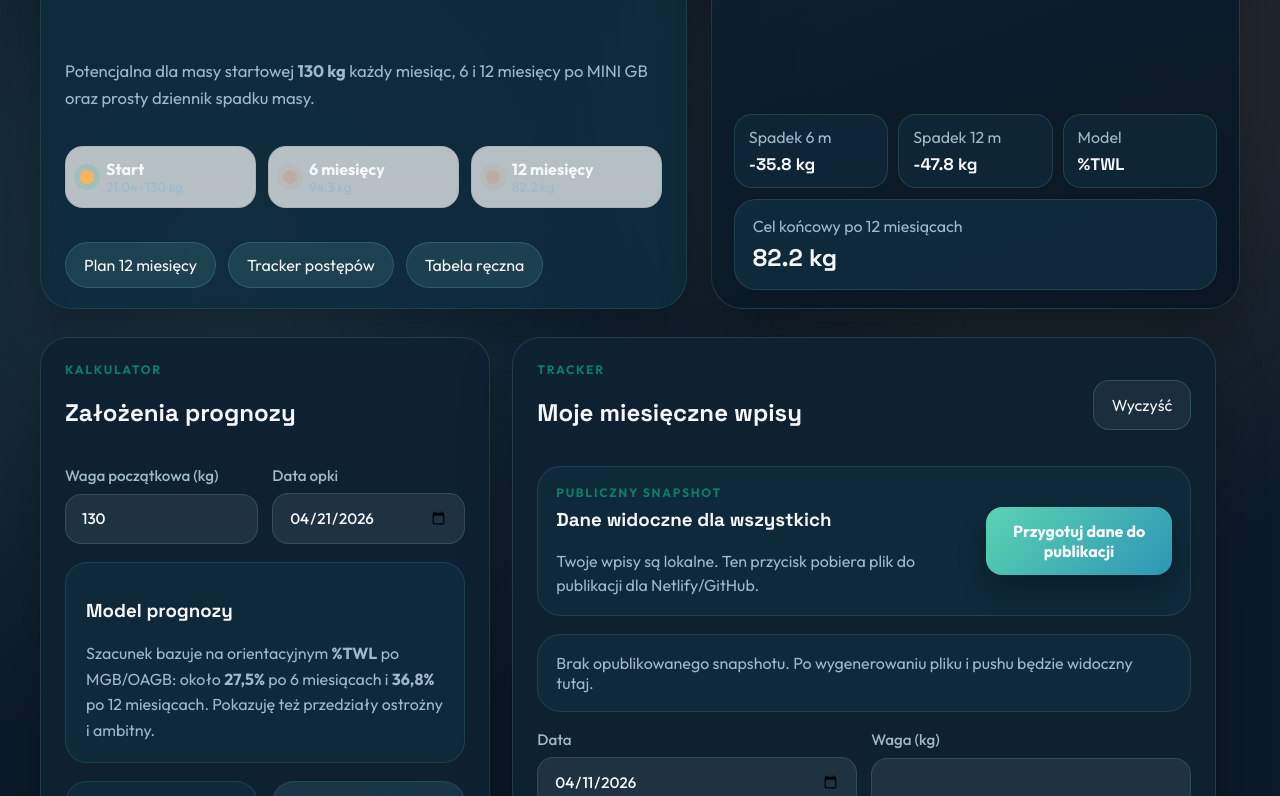
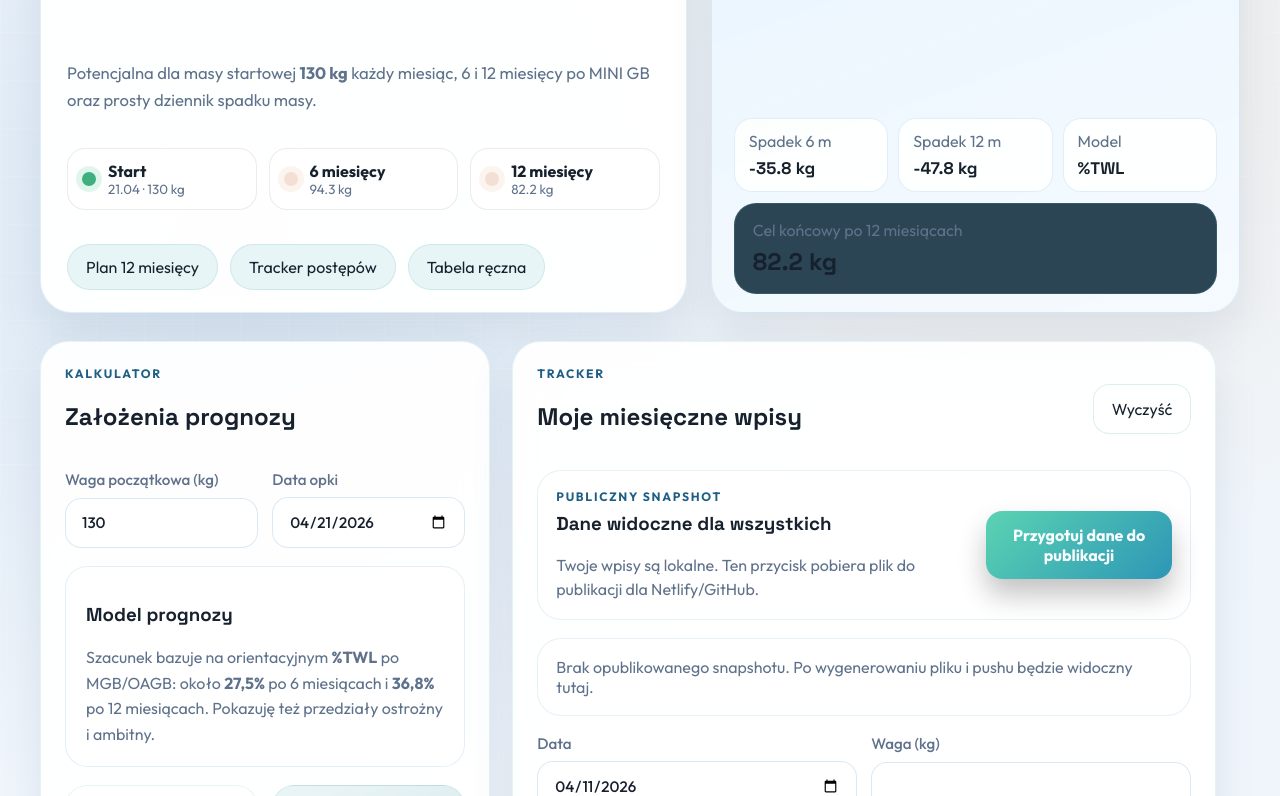
Before and after one commit to krokszi97/minigb, a plain HTML site: page index.html in a window 1280 px wide. Shown: the part 304-1100 px from the top of the page. Drawn offline with Linux system fonts and the light colour scheme.

Commit message:
kolejna zmiana layout

```diff
--- a/styles.css
+++ b/styles.css
@@ -1,17 +1,17 @@
 /* GŁÓWNE ZMIENNE STYLU.
    Tu najszybciej zmienisz kolory, klimat i część layoutu bez dotykania reszty CSS. */
 :root {
-  --tlo: #091a2a;
-  --panel: rgba(12, 29, 43, 0.92);
-  --panel-mocny: rgba(14, 34, 50, 0.96);
-  --linia: rgba(109, 187, 192, 0.16);
-  --tekst: #f5f7fb;
-  --tekst-stonowany: #9fb9c9;
-  --akcent: #6dd3b6;
-  --akcent-ciemny: #0f7b6a;
-  --akcent-jasny: #d3fff5;
-  --sukces: #ffb45c;
-  --cien: 0 26px 52px rgba(0, 0, 0, 0.28);
+  --tlo: #f4f8fc;
+  --panel: rgba(255, 255, 255, 0.94);
+  --panel-mocny: rgba(255, 255, 255, 0.99);
+  --linia: rgba(143, 188, 219, 0.3);
+  --tekst: #17212e;
+  --tekst-stonowany: #5f728b;
+  --akcent: #3b91c5;
+  --akcent-ciemny: #1f5f85;
+  --akcent-jasny: #d6ebff;
+  --sukces: #40af7f;
+  --cien: 0 22px 44px rgba(78, 100, 131, 0.12);
 }
 
 html {
@@ -28,9 +28,9 @@
   font-family: "Outfit", sans-serif;
   color: var(--tekst);
   background:
-    radial-gradient(circle at 18% 18%, rgba(109, 187, 192, 0.18), transparent 20%),
-    radial-gradient(circle at 82% 12%, rgba(255, 180, 92, 0.14), transparent 18%),
-    linear-gradient(180deg, #0b1a29 0%, #091a2a 100%);
+    radial-gradient(circle at 18% 18%, rgba(59, 129, 185, 0.12), transparent 22%),
+    radial-gradient(circle at 82% 12%, rgba(239, 176, 98, 0.12), transparent 18%),
+    linear-gradient(180deg, #eef4fb 0%, var(--tlo) 100%);
 }
 
 body::before {
@@ -38,8 +38,8 @@
   position: fixed;
   inset: 0;
   background-image:
-    linear-gradient(rgba(255, 255, 255, 0.08) 1px, transparent 1px),
-    linear-gradient(90deg, rgba(255, 255, 255, 0.08) 1px, transparent 1px);
+    linear-gradient(rgba(255, 255, 255, 0.85) 1px, transparent 1px),
+    linear-gradient(90deg, rgba(255, 255, 255, 0.85) 1px, transparent 1px);
   background-size: 48px 48px;
   opacity: 0.14;
   pointer-events: none;
@@ -67,10 +67,10 @@
   flex-direction: column;
   justify-content: center;
   gap: 18px;
-  padding: 22px 24px 20px;
+  padding: 24px 26px 22px;
   border-radius: 32px;
-  background: rgba(15, 44, 61, 0.85);
-  border: 1px solid rgba(109, 187, 192, 0.14);
+  background: rgba(255, 255, 255, 0.96);
+  border: 1px solid rgba(143, 188, 219, 0.26);
   box-shadow: var(--cien);
 }
 
@@ -184,7 +184,7 @@
   text-align: right;
   position: relative;
   z-index: 2;
-  background: rgba(13, 33, 49, 0.94);
+  background: rgba(255, 255, 255, 0.98);
 }
 
 .hero-badge span,
@@ -200,6 +200,7 @@
   font-size: 2rem;
   margin-top: 6px;
   font-family: "Space Grotesk", sans-serif;
+  color: var(--tekst);
 }
 
 .hero-visual {
@@ -216,11 +217,11 @@
   flex: 1;
   min-height: 360px;
   border-radius: 32px;
-  background: linear-gradient(160deg, rgba(13, 33, 49, 0.96) 0%, rgba(10, 22, 34, 0.98) 100%);
-  border: 1px solid rgba(109, 187, 192, 0.18);
+  background: linear-gradient(160deg, rgba(233, 245, 254, 0.98) 0%, rgba(245, 250, 255, 0.96) 100%);
+  border: 1px solid rgba(143, 188, 219, 0.26);
   box-shadow: var(--cien);
   overflow: hidden;
-  padding: 24px;
+  padding: 26px;
 }
 
 .progress-header,
@@ -311,8 +312,8 @@
 .metric-chip {
   padding: 12px 14px;
   border-radius: 18px;
-  background: rgba(15, 44, 61, 0.7);
-  border: 1px solid rgba(109, 187, 192, 0.18);
+  background: rgba(255, 255, 255, 0.88);
+  border: 1px solid rgba(143, 188, 219, 0.24);
 }
 
 .metric-chip strong {
@@ -351,6 +352,7 @@
 .card {
   border-radius: 28px;
   padding: 24px;
+  background: var(--panel);
 }
 
 .card-head {
@@ -385,8 +387,8 @@
 
 input {
   width: 100%;
-  border: 1px solid rgba(109, 187, 192, 0.2);
-  background: rgba(255, 255, 255, 0.08);
+  border: 1px solid rgba(143, 188, 219, 0.32);
+  background: rgba(255, 255, 255, 0.92);
   color: var(--tekst);
   padding: 14px 16px;
   border-radius: 16px;
@@ -395,23 +397,23 @@
 }
 
 input:focus {
-  border-color: rgba(109, 187, 192, 0.8);
-  box-shadow: 0 0 0 4px rgba(109, 187, 192, 0.16);
-  background: rgba(255, 255, 255, 0.12);
+  border-color: rgba(59, 129, 185, 0.8);
+  box-shadow: 0 0 0 4px rgba(59, 129, 185, 0.16);
+  background: rgba(255, 255, 255, 0.98);
 }
 
 .assumption-box,
 .chart-card,
 .projection-card,
 .note-card {
-  background: rgba(15, 44, 61, 0.8);
+  background: rgba(255, 255, 255, 0.94);
 }
 
 .assumption-box {
   margin-top: 18px;
   padding: 18px 20px;
   border-radius: 22px;
-  border: 1px solid rgba(109, 187, 192, 0.16);
+  border: 1px solid rgba(143, 188, 219, 0.24);
 }
 
 .assumption-box p,
@@ -484,8 +486,8 @@
   align-items: center;
   padding: 14px 16px;
   border-radius: 18px;
-  background: rgba(109, 187, 192, 0.12);
-  border: 1px solid rgba(109, 187, 192, 0.18);
+  background: rgba(255, 255, 255, 0.95);
+  border: 1px solid rgba(143, 188, 219, 0.22);
 }
 
 /* SIATKA CELÓW MIESIĘCZNYCH */
@@ -578,8 +580,8 @@
   margin-bottom: 18px;
   padding: 18px;
   border-radius: 24px;
-  border: 1px solid rgba(109, 187, 192, 0.16);
-  background: rgba(15, 44, 61, 0.82);
+  border: 1px solid rgba(143, 188, 219, 0.22);
+  background: rgba(255, 255, 255, 0.95);
 }
 
 .publish-card {
@@ -774,8 +776,8 @@
   align-items: center;
   padding: 14px 16px;
   border-radius: 18px;
-  background: rgba(15, 44, 61, 0.7);
-  border: 1px solid rgba(109, 187, 192, 0.14);
+  background: rgba(255, 255, 255, 0.92);
+  border: 1px solid rgba(143, 188, 219, 0.22);
 }
 
 .entry-main {
```
